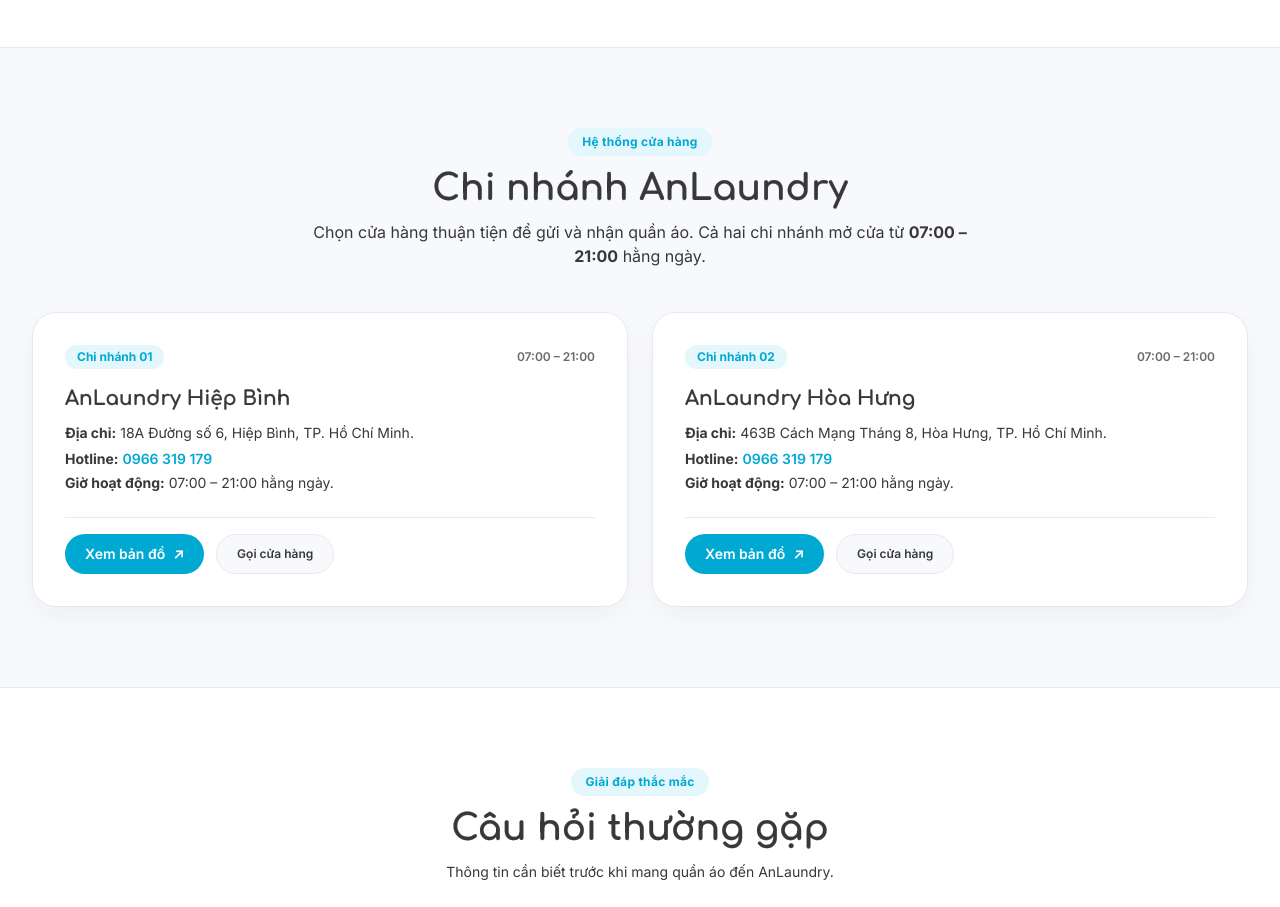
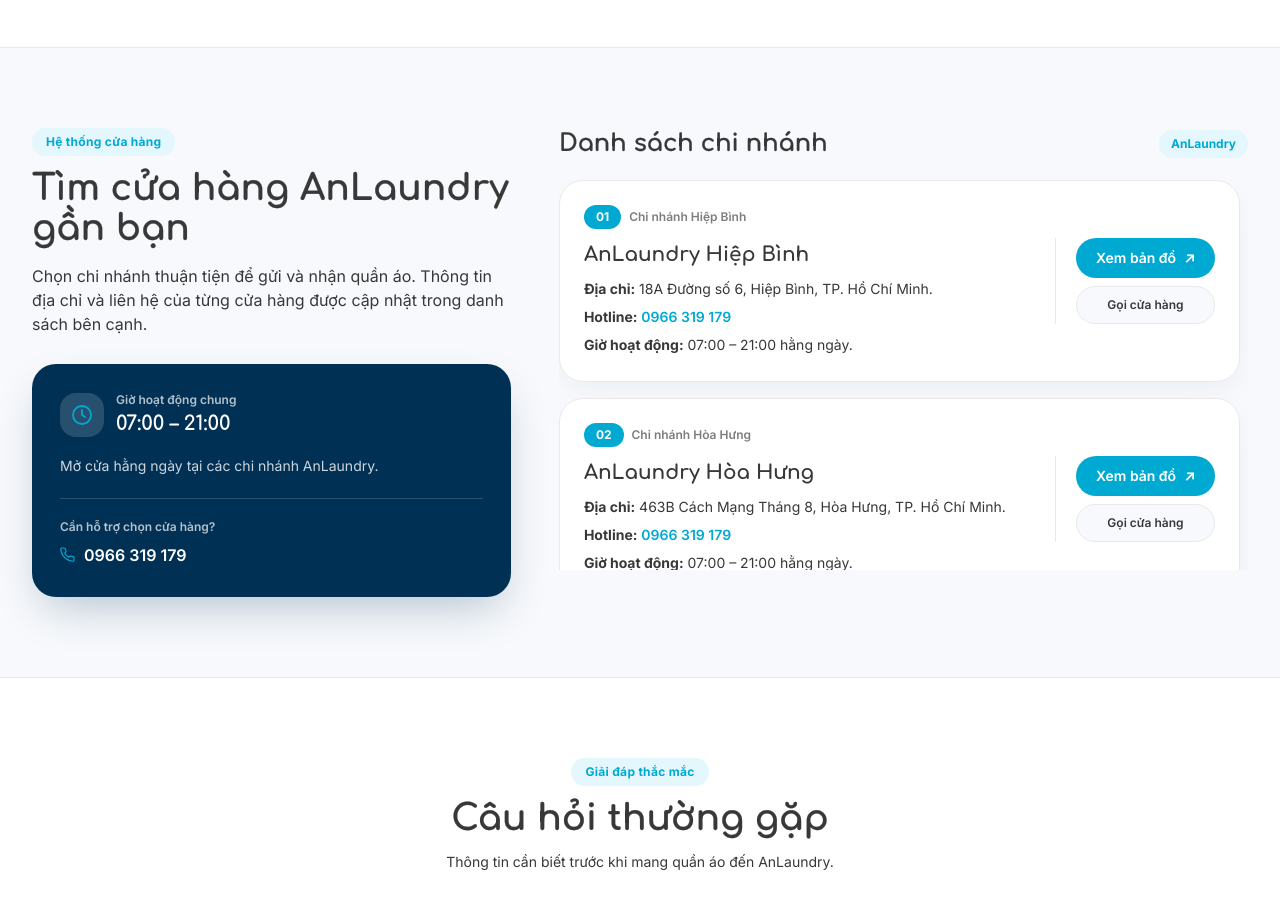
Before and after one commit to kevinbuiasc-hub/anlaundry, a plain HTML site: page index.html in a window 1280 px wide. Shown: the part 3980-4887 px from the top of the page. Drawn offline with nearby package versions, Linux system fonts and the light colour scheme.

Commit message:
Publish approved scrollable store locations section

```diff
--- a/index.html
+++ b/index.html
@@ -573,46 +573,81 @@
     <!-- 8. STORE LOCATIONS -->
     <section id="locations" class="border-t border-brand-gray py-14 sm:py-20">
       <div class="mx-auto max-w-7xl px-4 sm:px-6 lg:px-8">
-        <div class="mx-auto mb-11 max-w-2xl text-center">
+        <div class="grid gap-8 lg:grid-cols-[0.82fr_1.18fr] lg:items-start lg:gap-12">
+          <div>
             <span class="mb-3 inline-block rounded-full bg-brand-cyanSoft px-3.5 py-1.5 text-xs font-bold tracking-wide text-brand-cyan">Hệ thống cửa hàng</span>
-          <h2 class="font-display text-3xl font-bold text-[#383838] sm:text-4xl">Chi nhánh AnLaundry</h2>
-          <p class="mt-3 text-sm leading-7 text-[#383838] sm:text-base">Chọn cửa hàng thuận tiện để gửi và nhận quần áo. Cả hai chi nhánh mở cửa từ <strong>07:00 – 21:00</strong> hằng ngày.</p>
+            <h2 class="font-display text-3xl font-bold leading-tight text-[#383838] sm:text-4xl">Tìm cửa hàng AnLaundry gần bạn</h2>
+            <p class="mt-4 text-sm leading-7 text-[#383838] sm:text-base">Chọn chi nhánh thuận tiện để gửi và nhận quần áo. Thông tin địa chỉ và liên hệ của từng cửa hàng được cập nhật trong danh sách bên cạnh.</p>
+
+            <div class="mt-7 rounded-3xl bg-brand-navy p-6 text-white shadow-navy-card sm:p-7">
+              <div class="flex items-center gap-3">
+                <span class="flex h-11 w-11 shrink-0 items-center justify-center rounded-2xl bg-white/15 text-brand-cyan" aria-hidden="true">
+                  <svg class="h-6 w-6" viewBox="0 0 24 24" fill="none" stroke="currentColor" stroke-width="1.8"><circle cx="12" cy="12" r="9"/><path stroke-linecap="round" stroke-linejoin="round" d="M12 7v5l3 2"/></svg>
+                </span>
+                <div>
+                  <p class="text-xs font-semibold text-white/70">Giờ hoạt động chung</p>
+                  <p class="mt-0.5 font-display text-xl font-bold text-white">07:00 – 21:00</p>
+                </div>
+              </div>
+              <p class="mt-4 text-sm leading-6 text-white/80">Mở cửa hằng ngày tại các chi nhánh AnLaundry.</p>
+              <div class="mt-5 border-t border-white/15 pt-5">
+                <p class="text-xs font-semibold text-white/70">Cần hỗ trợ chọn cửa hàng?</p>
+                <a href="tel:0966319179" class="mt-2 inline-flex items-center gap-2 font-semibold text-white transition hover:text-brand-cyan">
+                  <svg class="h-4 w-4 text-brand-cyan" viewBox="0 0 24 24" fill="none" stroke="currentColor" stroke-width="1.8"><path stroke-linecap="round" stroke-linejoin="round" d="M21 16.4v3a2 2 0 0 1-2.18 2 19.8 19.8 0 0 1-8.63-3.07 19.5 19.5 0 0 1-6-6A19.8 19.8 0 0 1 1.12 3.66 2 2 0 0 1 3.1 1.5h3a2 2 0 0 1 2 1.72c.12.96.35 1.9.7 2.8a2 2 0 0 1-.45 2.1L7.08 9.4a16 16 0 0 0 6 6l1.28-1.27a2 2 0 0 1 2.1-.45c.9.35 1.84.58 2.8.7A2 2 0 0 1 21 16.4Z"/></svg>
+                  0966 319 179
+                </a>
+              </div>
+            </div>
           </div>
 
-        <div class="grid gap-6 md:grid-cols-2">
-          <article class="flex flex-col justify-between rounded-3xl border border-brand-gray bg-white p-6 shadow-soft sm:p-8">
           <div>
-              <div class="flex items-center justify-between gap-3">
-                <span class="rounded-full bg-brand-cyanSoft px-3 py-1 text-xs font-bold text-brand-cyan">Chi nhánh 01</span>
-                <span class="text-xs font-semibold text-[#383838]/75">07:00 – 21:00</span>
+            <div class="mb-5 flex items-center justify-between gap-4">
+              <h3 class="font-display text-xl font-bold text-[#383838] sm:text-2xl">Danh sách chi nhánh</h3>
+              <span class="shrink-0 rounded-full bg-brand-cyanSoft px-3 py-1.5 text-xs font-bold text-brand-cyan">AnLaundry</span>
             </div>
-              <h3 class="mt-4 font-display text-xl font-bold text-[#383838]">AnLaundry Hiệp Bình</h3>
+
+            <div class="h-[390px] overflow-y-auto overscroll-contain pr-2" role="region" aria-label="Danh sách chi nhánh AnLaundry" tabindex="0">
+              <ul class="space-y-4">
+              <li>
+                <article class="grid gap-5 rounded-3xl border border-brand-gray bg-white p-5 shadow-soft sm:p-6 md:grid-cols-[minmax(0,1fr)_auto] md:items-center">
+                  <div class="min-w-0">
+                    <div class="flex flex-wrap items-center gap-2">
+                      <span class="rounded-full bg-brand-cyan px-3 py-1 text-xs font-bold text-white">01</span>
+                      <span class="text-xs font-semibold text-[#383838]/65">Chi nhánh Hiệp Bình</span>
+                    </div>
+                    <h4 class="mt-3 font-display text-xl font-bold text-[#383838]">AnLaundry Hiệp Bình</h4>
                     <p class="mt-2 text-sm leading-6 text-[#383838]"><strong>Địa chỉ:</strong> 18A Đường số 6, Hiệp Bình, TP. Hồ Chí Minh.</p>
-              <p class="mt-1 text-sm text-[#383838]"><strong>Hotline:</strong> <a href="tel:0966319179" class="font-semibold text-brand-cyan hover:underline">0966 319 179</a></p>
-              <p class="mt-1 text-sm text-[#383838]"><strong>Giờ hoạt động:</strong> 07:00 – 21:00 hằng ngày.</p>
+                    <p class="mt-1 text-sm leading-6 text-[#383838]"><strong>Hotline:</strong> <a href="tel:0966319179" class="font-semibold text-brand-cyan hover:underline">0966 319 179</a></p>
+                    <p class="mt-1 text-sm leading-6 text-[#383838]"><strong>Giờ hoạt động:</strong> 07:00 – 21:00 hằng ngày.</p>
                   </div>
-            <div class="mt-6 flex flex-wrap gap-3 border-t border-brand-gray pt-4">
-              <a href="https://www.google.com/maps/search/?api=1&amp;query=18A%20%C4%90%C6%B0%E1%BB%9Dng%20s%E1%BB%91%206%2C%20Hi%E1%BB%87p%20B%C3%ACnh%2C%20Th%C3%A0nh%20ph%E1%BB%91%20H%E1%BB%93%20Ch%C3%AD%20Minh" target="_blank" rel="noopener noreferrer" class="inline-flex items-center gap-2 rounded-full bg-brand-cyan px-5 py-2.5 text-xs font-semibold text-white transition hover:bg-brand-cyanHover sm:text-sm">Xem bản đồ <span aria-hidden="true">↗</span></a>
-              <a href="tel:0966319179" class="inline-flex items-center gap-2 rounded-full border border-brand-gray bg-brand-bg px-5 py-2.5 text-xs font-semibold text-[#383838] transition hover:border-brand-cyan hover:text-brand-cyan">Gọi cửa hàng</a>
+                  <div class="flex flex-wrap gap-2 border-t border-brand-gray pt-4 md:flex-col md:border-l md:border-t-0 md:pl-5 md:pt-0">
+                    <a href="https://www.google.com/maps/search/?api=1&amp;query=18A%20%C4%90%C6%B0%E1%BB%9Dng%20s%E1%BB%91%206%2C%20Hi%E1%BB%87p%20B%C3%ACnh%2C%20Th%C3%A0nh%20ph%E1%BB%91%20H%E1%BB%93%20Ch%C3%AD%20Minh" target="_blank" rel="noopener noreferrer" class="inline-flex items-center justify-center gap-2 rounded-full bg-brand-cyan px-5 py-2.5 text-xs font-semibold text-white transition hover:bg-brand-cyanHover sm:text-sm">Xem bản đồ <span aria-hidden="true">↗</span></a>
+                    <a href="tel:0966319179" class="inline-flex items-center justify-center gap-2 rounded-full border border-brand-gray bg-brand-bg px-5 py-2.5 text-xs font-semibold text-[#383838] transition hover:border-brand-cyan hover:text-brand-cyan">Gọi cửa hàng</a>
                   </div>
                 </article>
+              </li>
 
-          <article class="flex flex-col justify-between rounded-3xl border border-brand-gray bg-white p-6 shadow-soft sm:p-8">
-            <div>
-              <div class="flex items-center justify-between gap-3">
-                <span class="rounded-full bg-brand-cyanSoft px-3 py-1 text-xs font-bold text-brand-cyan">Chi nhánh 02</span>
-                <span class="text-xs font-semibold text-[#383838]/75">07:00 – 21:00</span>
+              <li>
+                <article class="grid gap-5 rounded-3xl border border-brand-gray bg-white p-5 shadow-soft sm:p-6 md:grid-cols-[minmax(0,1fr)_auto] md:items-center">
+                  <div class="min-w-0">
+                    <div class="flex flex-wrap items-center gap-2">
+                      <span class="rounded-full bg-brand-cyan px-3 py-1 text-xs font-bold text-white">02</span>
+                      <span class="text-xs font-semibold text-[#383838]/65">Chi nhánh Hòa Hưng</span>
                     </div>
-              <h3 class="mt-4 font-display text-xl font-bold text-[#383838]">AnLaundry Hòa Hưng</h3>
+                    <h4 class="mt-3 font-display text-xl font-bold text-[#383838]">AnLaundry Hòa Hưng</h4>
                     <p class="mt-2 text-sm leading-6 text-[#383838]"><strong>Địa chỉ:</strong> 463B Cách Mạng Tháng 8, Hòa Hưng, TP. Hồ Chí Minh.</p>
-              <p class="mt-1 text-sm text-[#383838]"><strong>Hotline:</strong> <a href="tel:0966319179" class="font-semibold text-brand-cyan hover:underline">0966 319 179</a></p>
-              <p class="mt-1 text-sm text-[#383838]"><strong>Giờ hoạt động:</strong> 07:00 – 21:00 hằng ngày.</p>
+                    <p class="mt-1 text-sm leading-6 text-[#383838]"><strong>Hotline:</strong> <a href="tel:0966319179" class="font-semibold text-brand-cyan hover:underline">0966 319 179</a></p>
+                    <p class="mt-1 text-sm leading-6 text-[#383838]"><strong>Giờ hoạt động:</strong> 07:00 – 21:00 hằng ngày.</p>
                   </div>
-            <div class="mt-6 flex flex-wrap gap-3 border-t border-brand-gray pt-4">
-              <a href="https://www.google.com/maps/search/?api=1&amp;query=463B%20C%C3%A1ch%20M%E1%BA%A1ng%20Th%C3%A1ng%208%2C%20H%C3%B2a%20H%C6%B0ng%2C%20Th%C3%A0nh%20ph%E1%BB%91%20H%E1%BB%93%20Ch%C3%AD%20Minh" target="_blank" rel="noopener noreferrer" class="inline-flex items-center gap-2 rounded-full bg-brand-cyan px-5 py-2.5 text-xs font-semibold text-white transition hover:bg-brand-cyanHover sm:text-sm">Xem bản đồ <span aria-hidden="true">↗</span></a>
-              <a href="tel:0966319179" class="inline-flex items-center gap-2 rounded-full border border-brand-gray bg-brand-bg px-5 py-2.5 text-xs font-semibold text-[#383838] transition hover:border-brand-cyan hover:text-brand-cyan">Gọi cửa hàng</a>
+                  <div class="flex flex-wrap gap-2 border-t border-brand-gray pt-4 md:flex-col md:border-l md:border-t-0 md:pl-5 md:pt-0">
+                    <a href="https://www.google.com/maps/search/?api=1&amp;query=463B%20C%C3%A1ch%20M%E1%BA%A1ng%20Th%C3%A1ng%208%2C%20H%C3%B2a%20H%C6%B0ng%2C%20Th%C3%A0nh%20ph%E1%BB%91%20H%E1%BB%93%20Ch%C3%AD%20Minh" target="_blank" rel="noopener noreferrer" class="inline-flex items-center justify-center gap-2 rounded-full bg-brand-cyan px-5 py-2.5 text-xs font-semibold text-white transition hover:bg-brand-cyanHover sm:text-sm">Xem bản đồ <span aria-hidden="true">↗</span></a>
+                    <a href="tel:0966319179" class="inline-flex items-center justify-center gap-2 rounded-full border border-brand-gray bg-brand-bg px-5 py-2.5 text-xs font-semibold text-[#383838] transition hover:border-brand-cyan hover:text-brand-cyan">Gọi cửa hàng</a>
                   </div>
                 </article>
+              </li>
+              </ul>
+            </div>
+          </div>
         </div>
       </div>
     </section>
```
Lines whose indentation alone changed are shown as unchanged.
